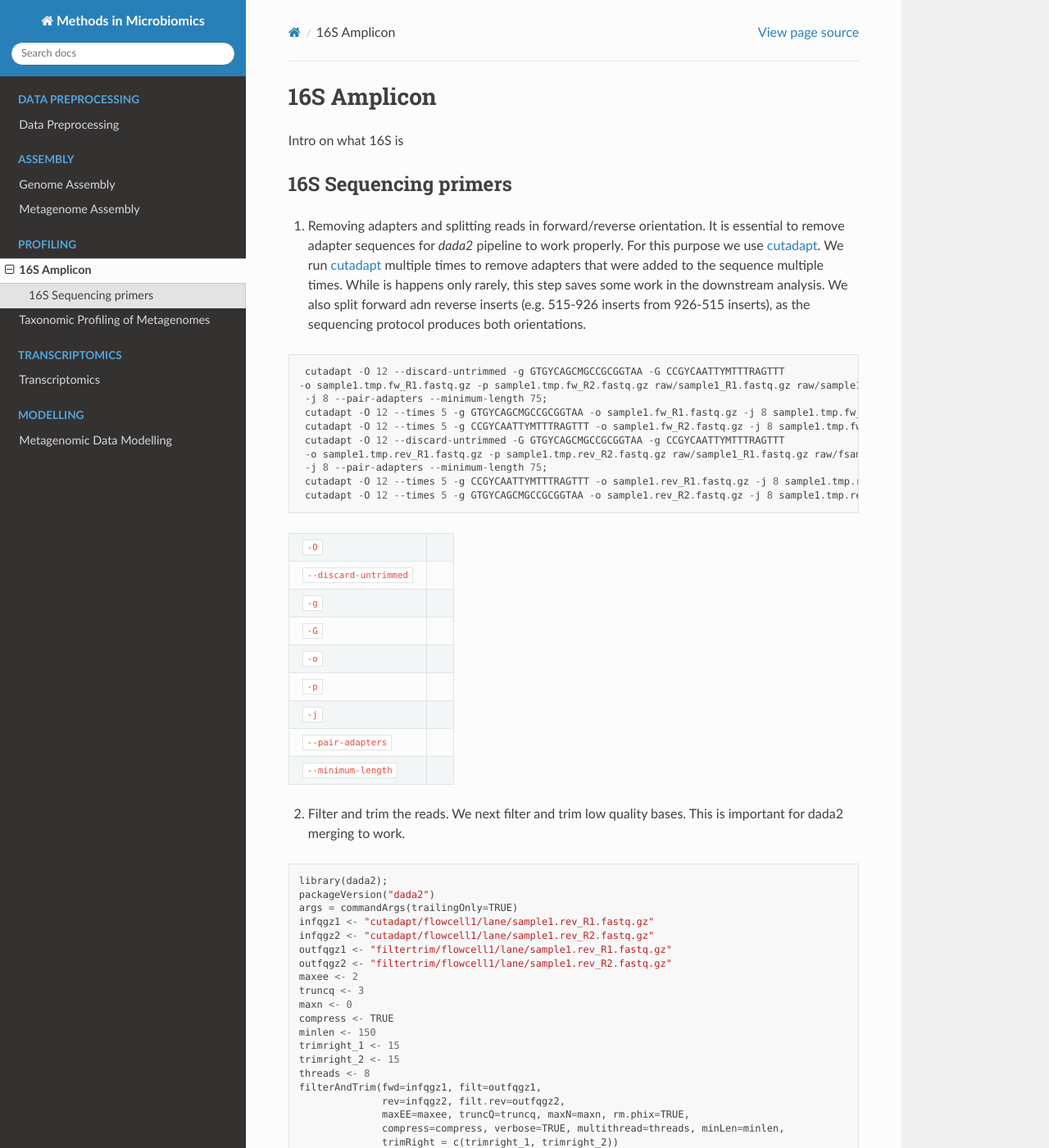
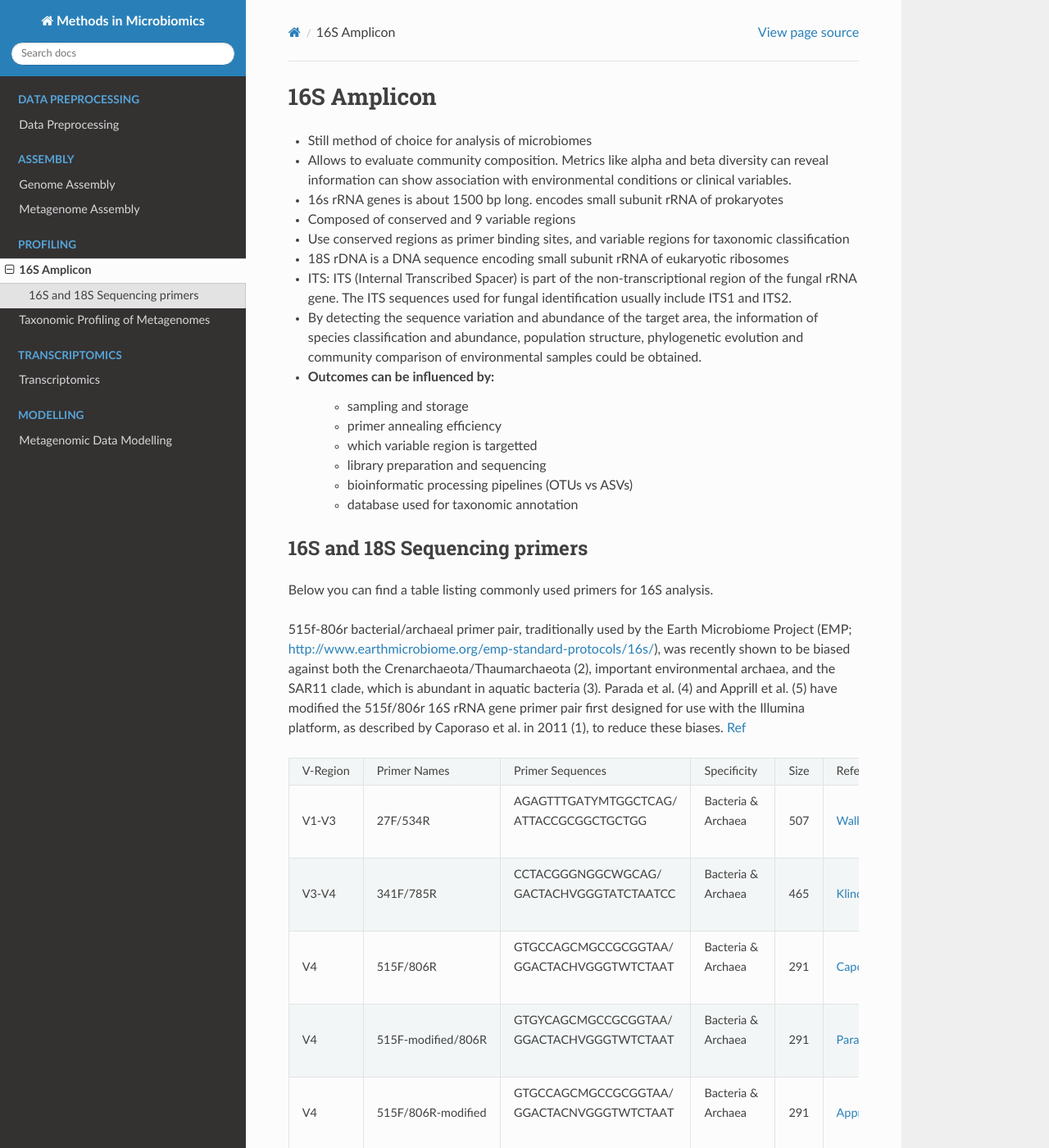
Before and after one commit to MicrobiologyETHZ/Methods_in_Microbiomics, a Sphinx documentation site: the page built from docs/profiling/16S.rst, in a window 1280 px wide and 1400 px high. Shown: the whole window at 82% size. Built offline with Sphinx 7.4.7 and the Read the Docs theme 2.0.0, drawn with Linux system fonts in a browser that asks for light colours; some of the changed text lies outside the part shown.

Commit message:
Added intro+info about primers

```diff
--- a/docs/profiling/16S.rst
+++ b/docs/profiling/16S.rst
@@ -1,11 +1,58 @@
 ===================
 16S Amplicon
 ===================
-Intro on what 16S is
 
-16S Sequencing primers
+- Still method of choice for analysis of microbiomes
+- Allows to evaluate community composition. Metrics like alpha and beta diversity can reveal information can show association with environmental conditions or clinical variables.
+
+- 16s rRNA genes is about 1500 bp long. encodes small subunit rRNA of prokaryotes
+- Composed of conserved and 9 variable regions
+- Use conserved regions as primer binding sites, and variable regions for taxonomic classification
+- 18S rDNA is a DNA sequence encoding small subunit rRNA of eukaryotic ribosomes
+- ITS: ITS (Internal Transcribed Spacer) is part of the non-transcriptional region of the fungal rRNA gene. The ITS sequences used for fungal identification usually include ITS1 and ITS2.
+-  By detecting the sequence variation and abundance of the target area, the information of species classification and abundance, population structure, phylogenetic evolution and community comparison of environmental samples could be obtained.
+
+- Outcomes can be influenced by:
+    - sampling and storage
+    - primer annealing efficiency
+    - which variable region is targetted
+    - library preparation and sequencing
+    - bioinformatic processing pipelines (OTUs vs ASVs)
+    - database used for taxonomic annotation
+
+
+16S and 18S Sequencing primers
 ^^^^^^^^^^^^^^^^^^^^^^
 
+Below you can find a table listing commonly used primers for 16S analysis.
+
+515f-806r bacterial/archaeal primer pair, traditionally used by the Earth Microbiome Project (EMP; http://www.earthmicrobiome.org/emp-standard-protocols/16s/), was recently shown to be biased against both the Crenarchaeota/Thaumarchaeota (2), important environmental archaea, and the SAR11 clade, which is abundant in aquatic bacteria (3). Parada et al. (4) and Apprill et al. (5) have modified the 515f/806r 16S rRNA gene primer pair first designed for use with the Illumina platform, as described by Caporaso et al. in 2011 (1), to reduce these biases. Ref_
+
+.. _Ref: https://www.ncbi.nlm.nih.gov/pmc/articles/PMC5069754/
+
+
+=========== =================== ======================== ============= ====== =====================
+V-Region    Primer Names        Primer Sequences         Specificity   Size   Reference
+V1-V3       27F/534R            | AGAGTTTGATYMTGGCTCAG/  | Bacteria &  507    `Walker et al.`_
+                                | ATTACCGCGGCTGCTGG      | Archaea
+V3-V4       341F/785R           | CCTACGGGNGGCWGCAG/     | Bacteria &  465     `Klindworth et al.`_
+                                | GACTACHVGGGTATCTAATCC  | Archaea
+V4          515F/806R           | GTGCCAGCMGCCGCGGTAA/   | Bacteria &  291    `Caporaso et al.`_
+                                | GGACTACHVGGGTWTCTAAT   | Archaea
+V4          515F-modified/806R  | GTGYCAGCMGCCGCGGTAA/   | Bacteria &  291    `Parada et al.`_
+                                | GGACTACHVGGGTWTCTAAT   | Archaea
+V4          515F/806R-modified  | GTGCCAGCMGCCGCGGTAA/   | Bacteria &  291    `Apprill et al.`_
+                                | GGACTACNVGGGTWTCTAAT   | Archaea
+V4-V5       515F/926R           | GTGCCAGCMGCCGCGGTAA/   | Bacteria &  411    `Parada et al.`_
+                                | CCGYCAATTYMTTTRAGTTT   | Archaea &
+                                                         | Eukaryotes
+=========== =================== ======================== ============= ====== =====================
+
+.. _Caporaso et al.: https://doi.org/10.1073/pnas.1000080107
+.. _Parada et al.: https://doi.org/10.1111/1462-2920.13023
+.. _Apprill et al.: https://doi.org/10.3354/ame01753
+.. _Walker et al.: https://doi.org/10.1186/s40168-015-0087-4
+.. _Klindworth et al.: https://doi.org/10.1093/nar/gks808
 
 1. Removing adapters and splitting reads in forward/reverse orientation. It is essential to remove adapter sequences for `dada2` pipeline to work properly. For this purpose we use cutadapt_. We run cutadapt_ multiple times to remove adapters that were added to the sequence multiple times. While is happens only rarely, this step saves some work in the downstream analysis. We also split forward adn reverse inserts (e.g. 515-926 inserts from 926-515 inserts), as the sequencing protocol produces both orientations.
 
```
